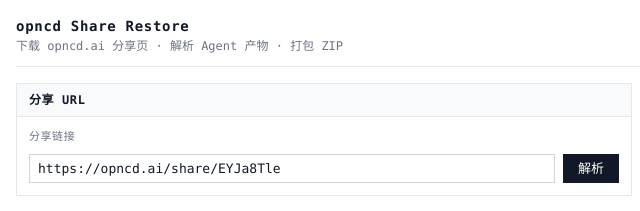
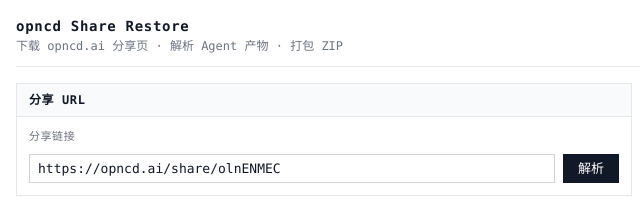
Before and after one commit to journey-ad/opncd-extract-tool, a website: page public/index.html in a window 1280 px wide. Shown: the top 211 px of the page, 0-640 px from the left. Drawn offline with nearby package versions, Linux system fonts and the light colour scheme.

Commit message:
chore: 更新默认示例分享 URL

```diff
--- a/public/index.html
+++ b/public/index.html
@@ -402,7 +402,7 @@
 
     createApp({
       setup() {
-        const url = ref('https://opncd.ai/share/EYJa8Tle');
+        const url = ref('https://opncd.ai/share/olnENMEC');
         const parsing = ref(false);
         const downloading = ref(false);
         const result = ref(null);
```
